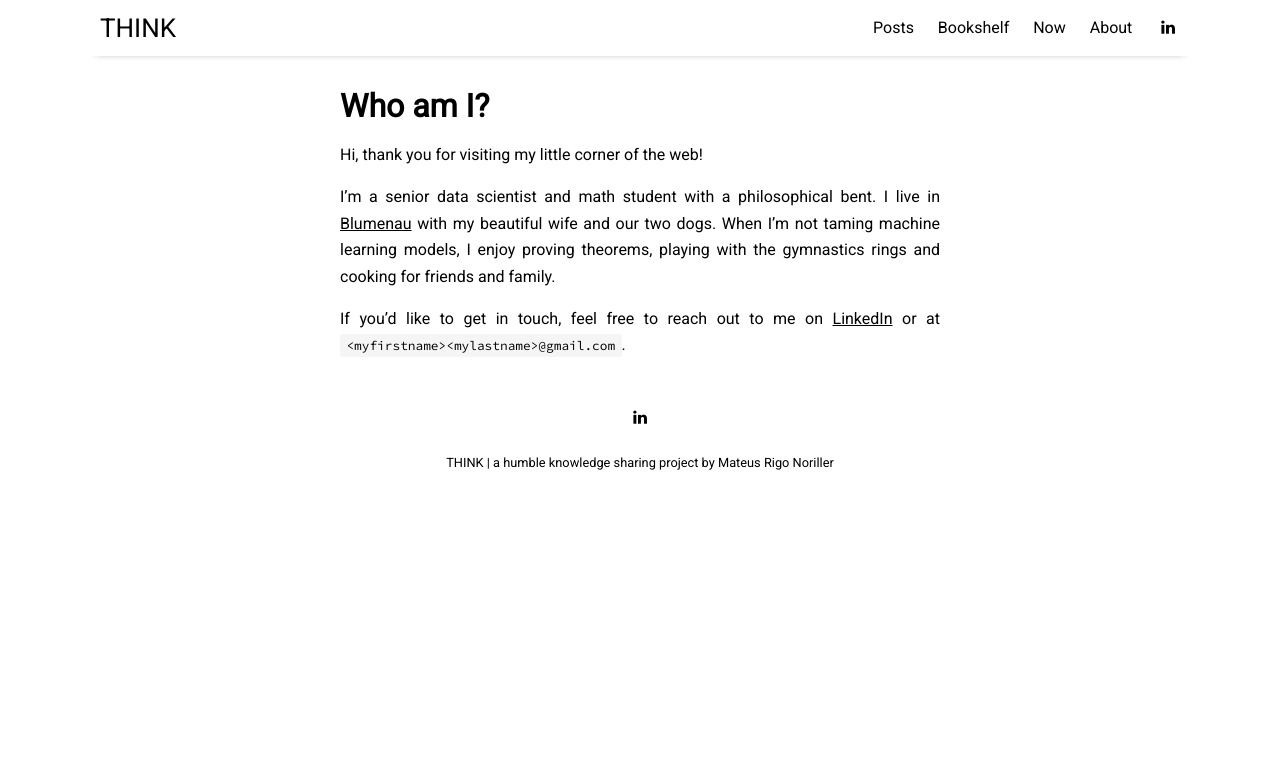
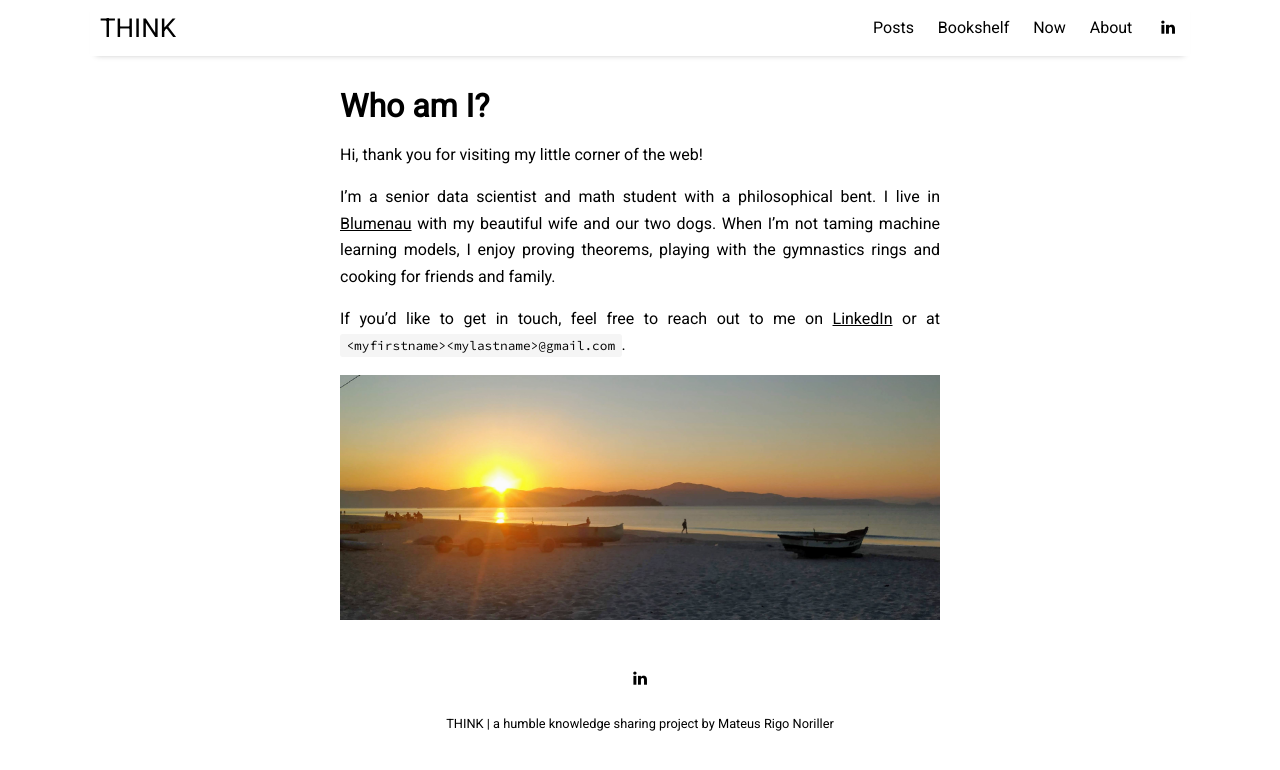
Before and after one commit to mateusrn/mateusrn.github.io, a Jekyll site: the page built from pages/about.md, in a window 1280 px wide. Shown: the top 770 px of the page. Built offline with Jekyll 4.4.1, drawn with Linux system fonts in a browser that asks for light colours; nearby versions of some CDN libraries.

Commit message:
adds photo to about

```diff
--- a/pages/about.md
+++ b/pages/about.md
@@ -12,3 +12,5 @@ I'm a senior data scientist and math student with a philosophical bent. I live i
 
 If you'd like to get in touch, feel free to reach out to me on [LinkedIn](https://www.linkedin.com/in/mateus-rigo-noriller-093991172/) or at `<myfirstname><mylastname>@gmail.com`.
 {: style="text-align: justify"}
+
+<img align="center" src="/assets/img/places/canasvieiras_sunset.jpg" />
```
Also changed, not shown: assets/img/places/canasvieiras_sunset.jpg (added).
